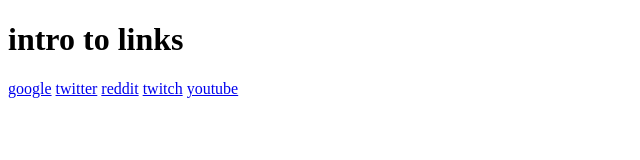
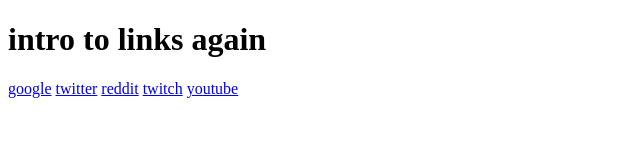
Before and after one commit to aeithe/firstLinks, a plain HTML site: page index.html in a window 1280 px wide. Shown: the whole page, without its empty margins (0-640 px from the left). Drawn offline with Linux system fonts and the light colour scheme.

Commit message:
changes to git

```diff
--- a/index.html
+++ b/index.html
@@ -3,10 +3,10 @@
 <head>
     <meta charset="UTF-8">
     <meta name="viewport" content="width=device-width, initial-scale=1.0">
-    <title>intro to links</title>
+    <title>intro to links 2.0</title>
 </head>
 <body>
-    <h1>intro to links</h1>
+    <h1>intro to links again</h1>
     <nav>
         <a href="https://www.google.com">google</a>
         <a href="https://www.x.com">twitter</a>
```
